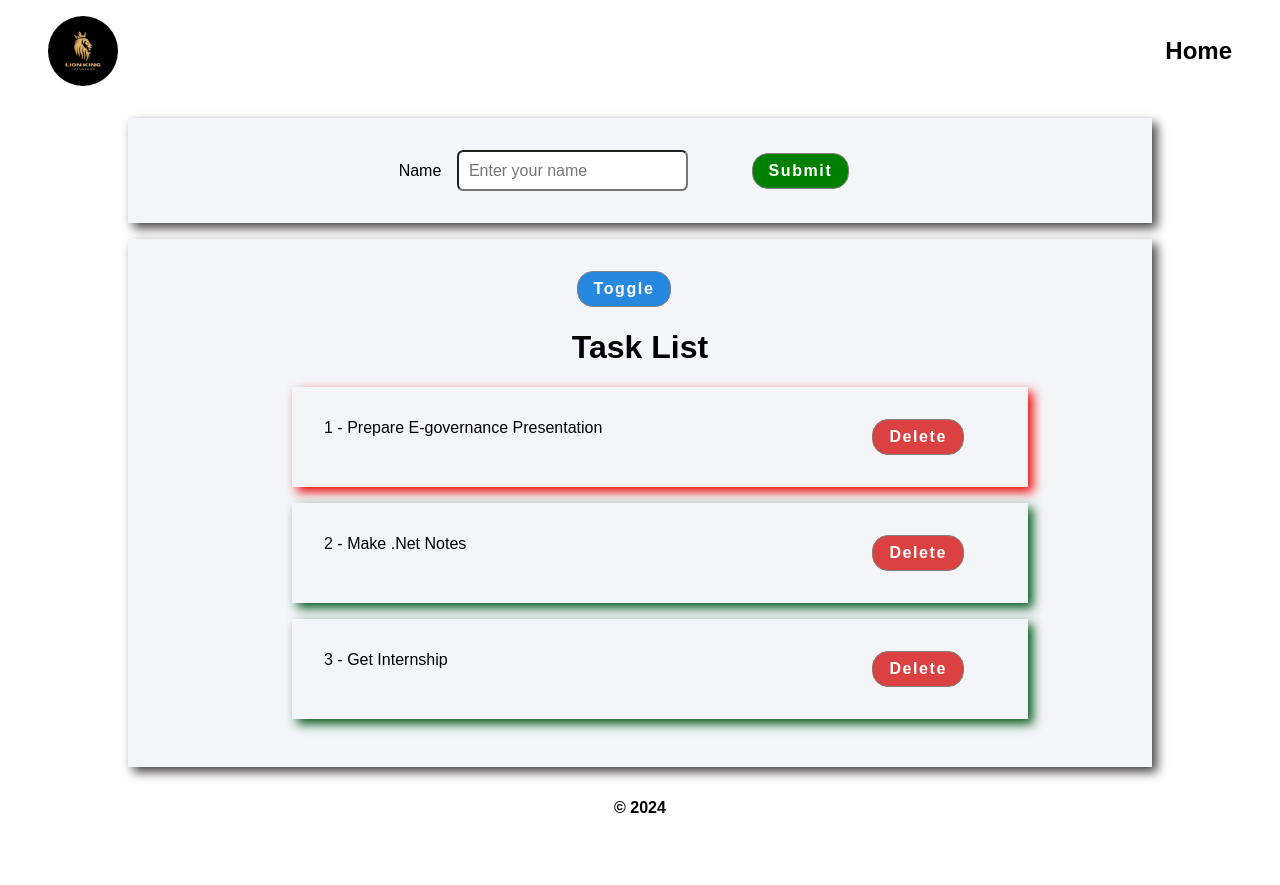
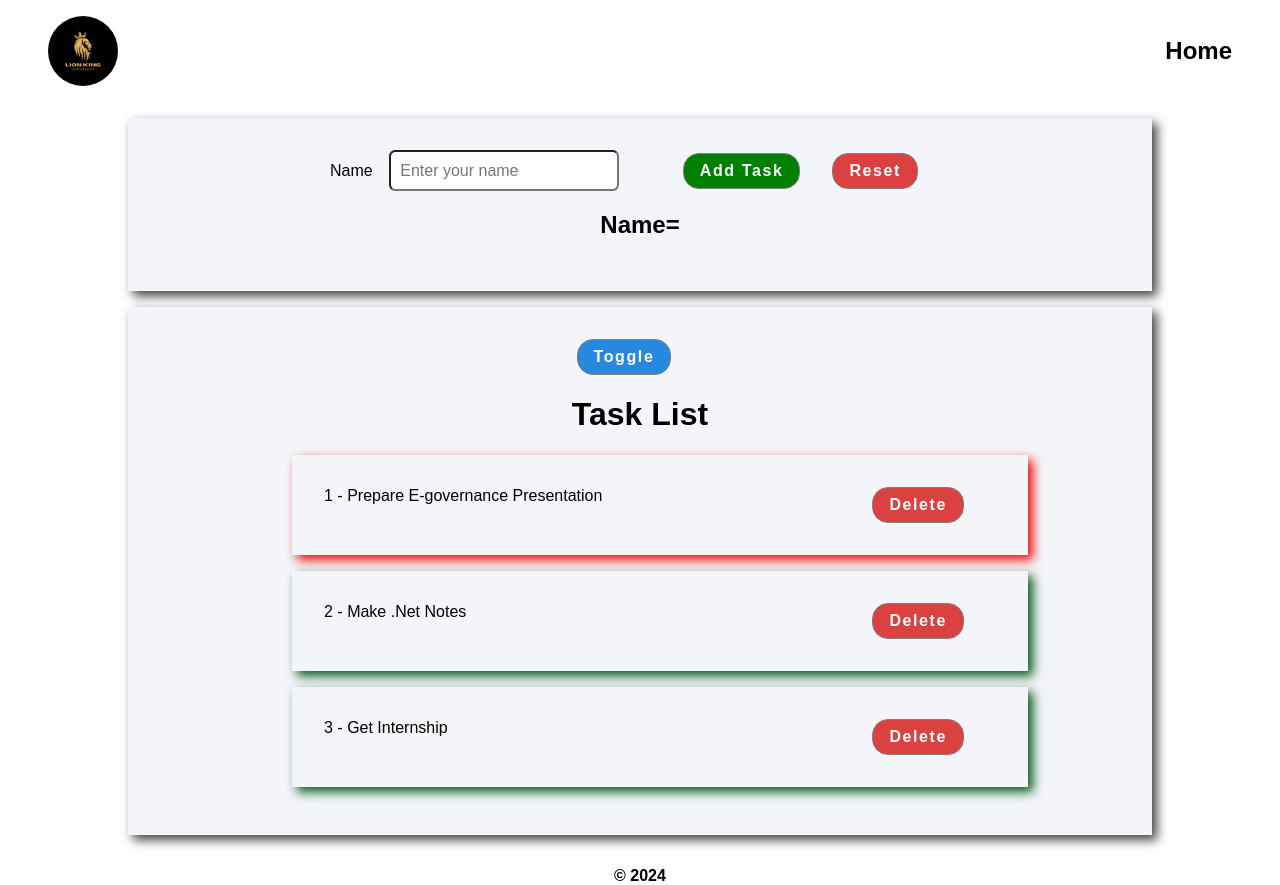
Before and after one commit to Sushant-Luitel/ReactCourse, a React (Vite) app: page / in a window 1280 px wide. Before the commit the page ends 817 px from the top, so only its background shows below. Built offline with nearby package versions, Linux system fonts and the light colour scheme.

Commit message:
controlled components

```diff
--- a/src/Components/AddItem.css
+++ b/src/Components/AddItem.css
@@ -7,3 +7,17 @@
 .add-item input::placeholder {
   font-size: 1rem;
 }
+.reset {
+  display: inline-block;
+  padding: 0.5em 1em;
+  margin-right: 2em;
+  border-radius: 1em;
+  outline: none;
+  border: 0.3px solid gray;
+  color: white;
+  font-size: 1rem;
+  font-weight: bold;
+  letter-spacing: 0.1em;
+  cursor: pointer;
+  transition: opacity 0.5s;
+}
--- a/src/Components/AddItem.jsx
+++ b/src/Components/AddItem.jsx
@@ -1,17 +1,32 @@
-import React from "react";
+import React, { useState } from "react";
 import "./AddItem.css";
 const AddItem = () => {
+  const [inputValue, setInputValue] = useState();
+  const handleChange = (e) => {
+    setInputValue(e.target.value);
+  };
+  const ResetValue = () => {
+    setInputValue("");
+  };
+
   return (
     <section className="add-item container">
       <form>
         <label htmlFor="Name">Name</label>
         <input
+          value={inputValue}
+          onChange={handleChange}
           type="text"
           id="Name"
           name="Name"
           placeholder="Enter your name"
+          autoComplete="off"
         />
-        <button className="sub-button">Submit</button>
+        <button className="sub-button">Add Task</button>
+        <span className="reset add-button" onClick={ResetValue}>
+          Reset
+        </span>
+        <h1>Name= {inputValue}</h1>
       </form>
     </section>
   );
--- a/src/Components/List.jsx
+++ b/src/Components/List.jsx
@@ -41,7 +41,7 @@ const List = () => {
       {ShowText && (
         <ul>
           {tasks.map((task) => (
-            <ListItem handleDelete={handleDelete} task={task} />
+            <ListItem key={task.id} handleDelete={handleDelete} task={task} />
           ))}
         </ul>
       )}
```
